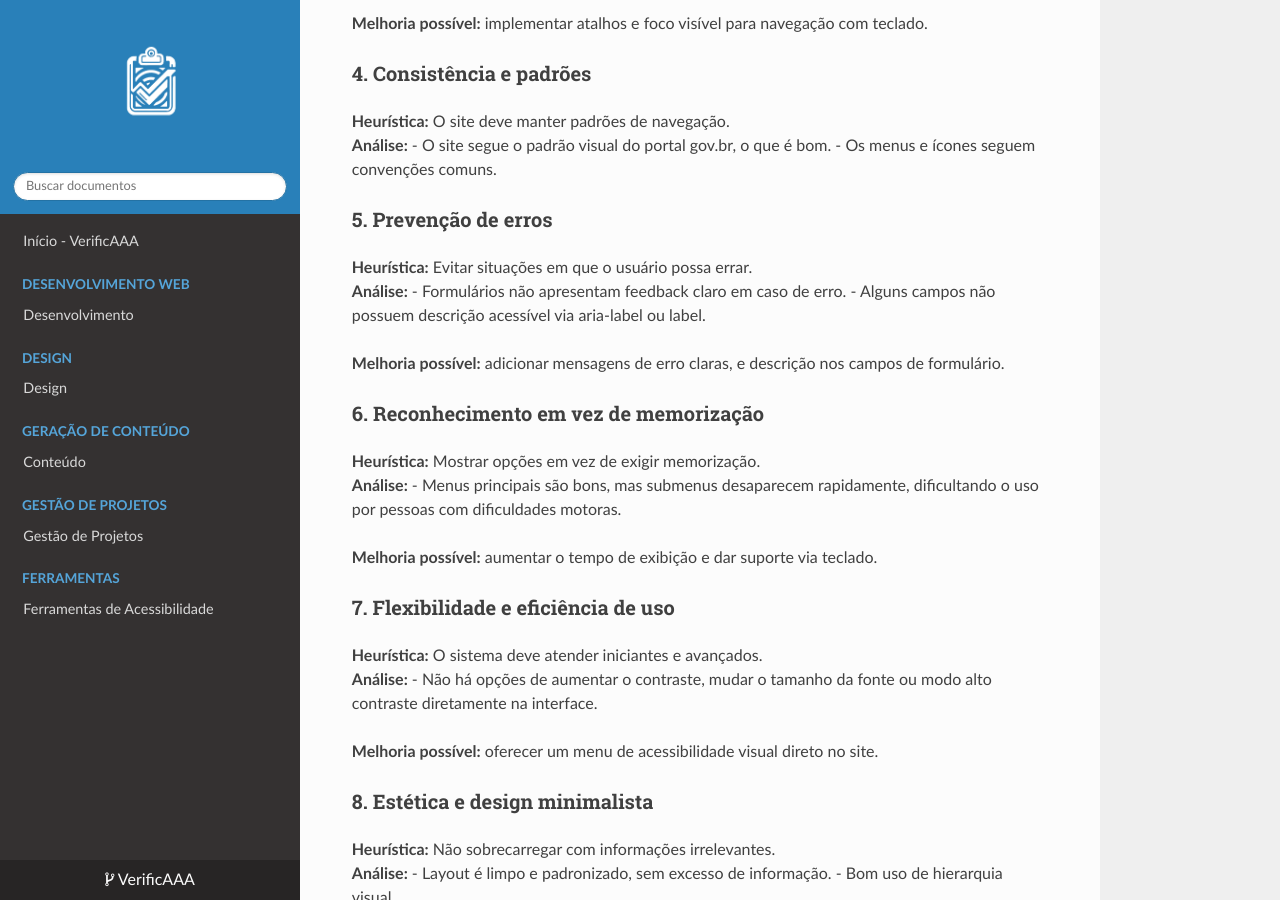
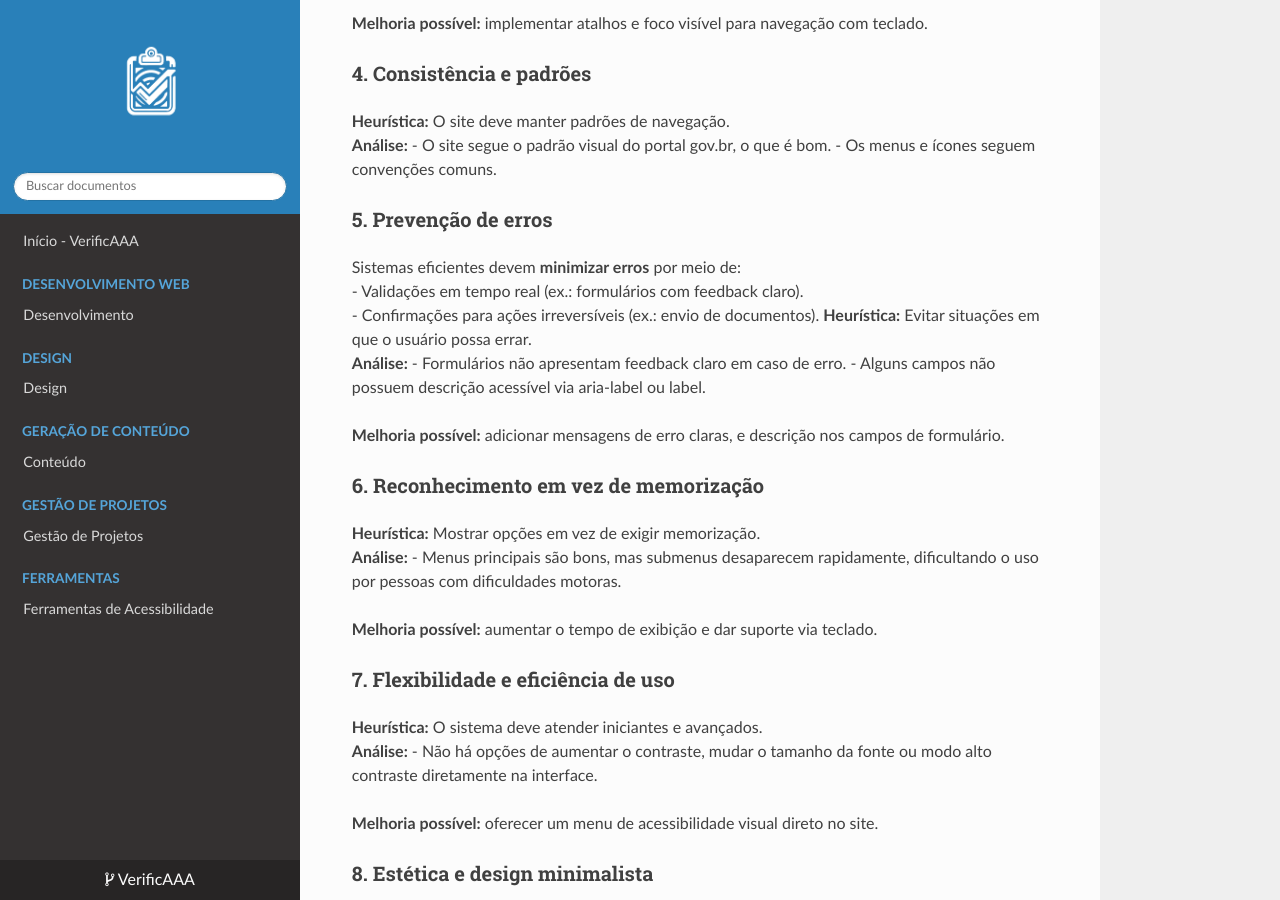
Before and after one commit to isacostaf/IHCGrupo05, an MkDocs documentation site: the page built from docs/heuristicas/analise.md, in a window 1280 px wide and 900 px high, scrolled down 725 px. Built offline with MkDocs 1.6.1, drawn with Linux system fonts in a browser that asks for light colours; nearby versions of some CDN libraries.

Commit message:
Adicionando introdução ao tópico 5 de heurísticas

```diff
--- a/docs/heuristicas/analise.md
+++ b/docs/heuristicas/analise.md
@@ -31,6 +31,9 @@
 - Os menus e ícones seguem convenções comuns.
 
 ### 5. Prevenção de erros
+Sistemas eficientes devem **minimizar erros** por meio de:
+- Validações em tempo real (ex.: formulários com feedback claro).
+- Confirmações para ações irreversíveis (ex.: envio de documentos).
 **Heurística:** Evitar situações em que o usuário possa errar.
 **Análise:**
 - Formulários não apresentam feedback claro em caso de erro.
```
